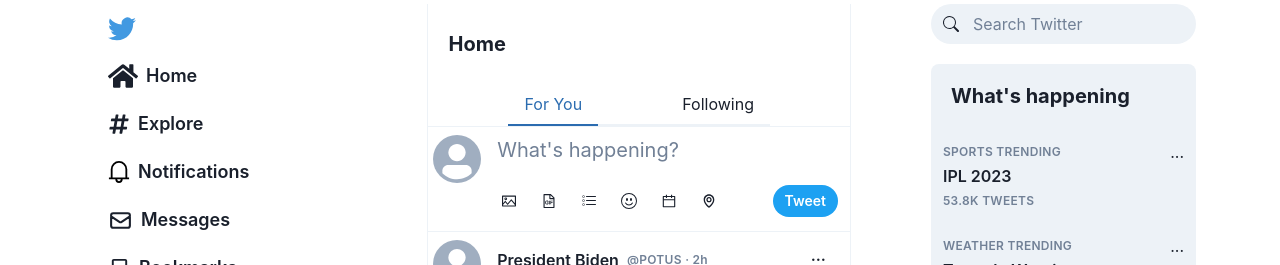
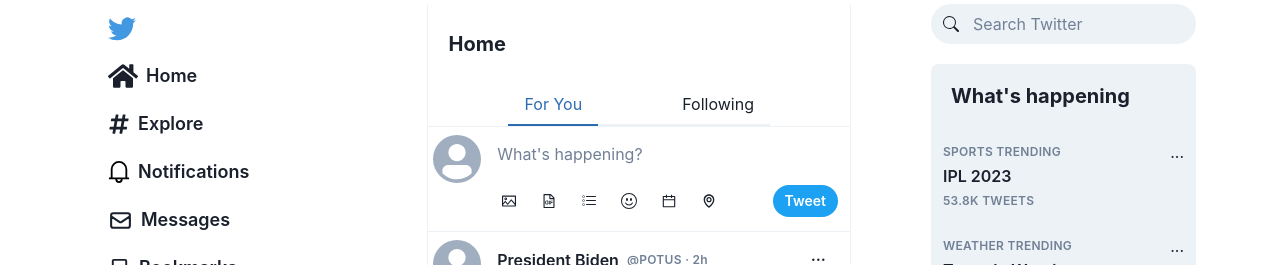
Before and after one commit to alexbushi/mock-twitter, a React (Create React App) app: page / in a window 1280 px wide. Shown: the top 265 px of the page. Built offline with nearby package versions, Linux system fonts and the light colour scheme.

Commit message:
convert input to textarea

```diff
--- a/src/components/CreateTweet.tsx
+++ b/src/components/CreateTweet.tsx
@@ -6,7 +6,7 @@
   GridItem,
   HStack,
   IconButton,
-  Input,
+  Textarea,
   Spacer,
 } from "@chakra-ui/react";
 import {
@@ -16,10 +16,10 @@
 } from "react-icons/ai";
 import { BsListTask, BsEmojiSmile } from "react-icons/bs";
 import { BiMap } from "react-icons/bi";
-import { useRef } from "react";
+import { useState } from "react";
 
 const CreateTweet = () => {
-  const ref = useRef<HTMLInputElement>(null);
+  const [value, setValue] = useState("");
 
   return (
     <Grid
@@ -33,11 +33,12 @@
         <Avatar />
       </GridItem>
       <GridItem colSpan={6} h="50px" p={2}>
-        <Input
-          ref={ref}
+        <Textarea
+          value={value}
+          onChange={(e) => setValue(e.target.value)}
           placeholder="What's happening?"
           variant="unstyled"
-          fontSize="20px"
+          resize="none"
         />
       </GridItem>
       <GridItem colSpan={6} pr={3}>
```
